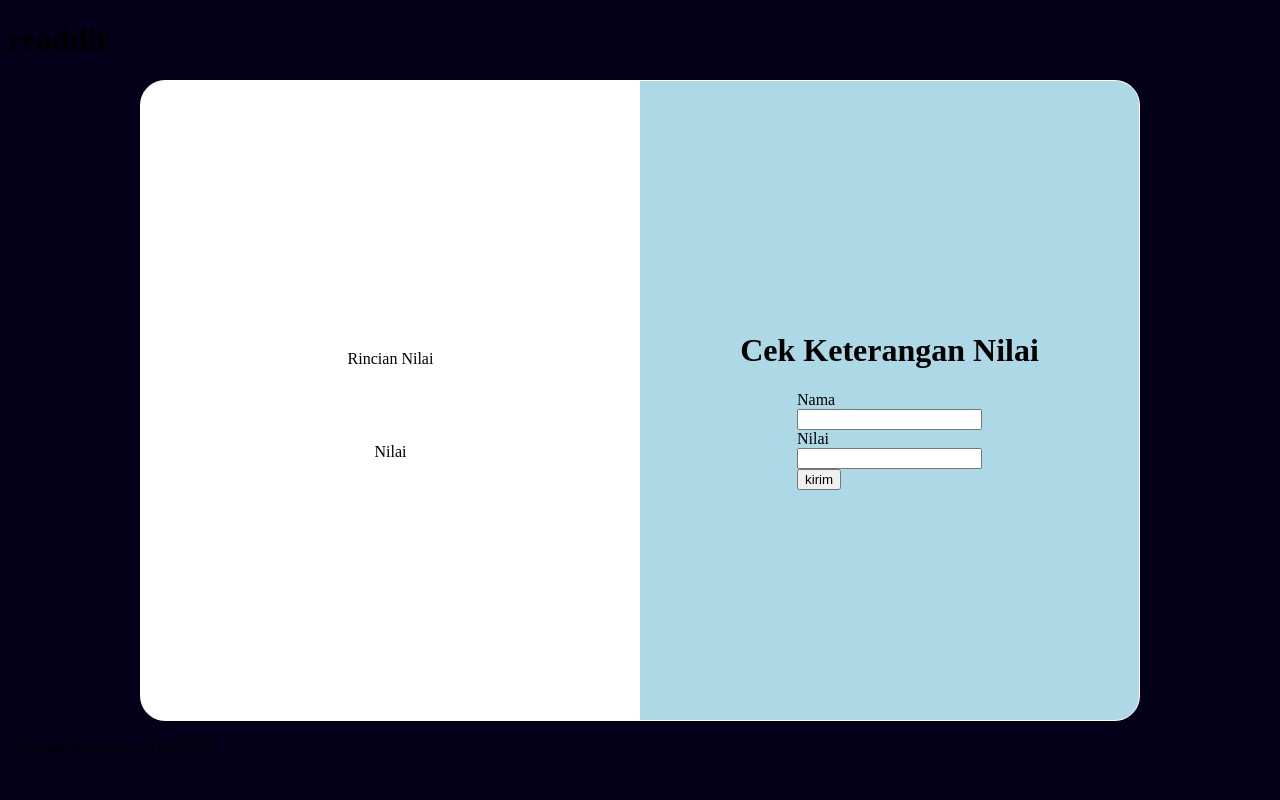
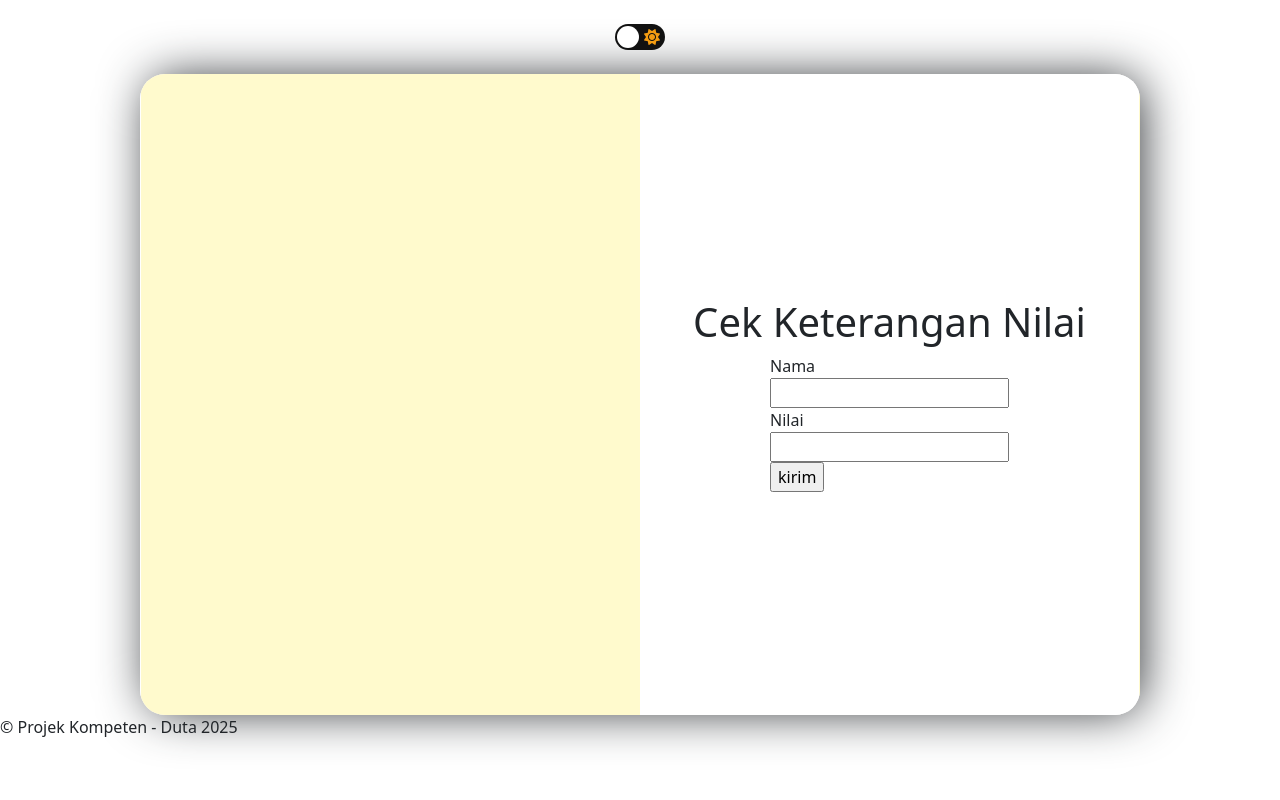
Before and after one commit to dutautes/projek-ats-kompeten, a PHP site: page / in a window 1280 px wide. Run offline with PHP 8.4, Linux system fonts and the light colour scheme; data that the repository does not hold is empty.

Commit message:
penambahan-toggle

```diff
--- /dev/null
+++ b/assets/script/script.js
@@ -0,0 +1,19 @@
+const body = document.getElementById("bodyPage");
+const checkbox = document.getElementById("checkbox");
+const mainContainer = document.querySelector(".main-container");
+const containerLeft = document.querySelector(".container-left");
+const footer = document.querySelector("footer");
+
+checkbox.addEventListener("change", () => {
+    if (checkbox.checked) {
+        body.style.background = "#000016";
+        mainContainer.style.background = "linear-gradient(to right, #2C3E50 50%, #BDC3C7 50%)";
+        containerLeft.style.color = "white";
+        footer.style.color = "white";
+    } else {
+        body.style.background = "#fff";
+        mainContainer.style.background = "linear-gradient(to right, #FFFACD 50%, white 50%)";
+        containerLeft.style.color = "black";
+        footer.style.color = "black";
+    }
+});
--- a/assets/styles/style.css
+++ b/assets/styles/style.css
@@ -3,7 +3,7 @@
 }
 
 body {
-    background-color: #04001a;
+    font-family: sans-serif;
 }
 
 main {
@@ -16,13 +16,14 @@
     display: flex;
     height: auto;
     width: 1000px;
-    border: 1px solid white;
+    border: 1px solid transparent;
     border-radius: 25px;
     -webkit-border-radius: 25px;
     -moz-border-radius: 25px;
     -ms-border-radius: 25px;
     -o-border-radius: 25px;
-    background: linear-gradient(to right, white 50%, lightblue 50%-100%);
+    background: linear-gradient(to right, #FFFACD 50%, #FFFFFF 50%);
+    box-shadow: 5px 0px 50px -5px;
 }
 
 .container-left,
@@ -43,3 +44,55 @@
     width: 100px;
     height: auto;
 }
+
+/* toggle change theme */
+.ror {
+    flex-shrink: 0;
+    max-width: 100%;
+    justify-self: center;
+    margin-bottom: 1.5rem;
+}
+
+.checkbox {
+    opacity: 0;
+    position: absolute;
+    display: none !important;
+}
+
+.checkbox-label {
+    background-color: #111;
+    width: 50px;
+    height: 26px;
+    border-radius: 50px;
+    position: relative;
+    padding: 5px;
+    display: flex;
+    justify-content: space-between;
+    align-items: center;
+}
+
+.fa-moon {
+    color: #f1c40f;
+}
+.fa-sun {
+    color: #f39c12;
+}
+
+.checkbox-label .ball {
+    background-color: #fff;
+    width: 22px;
+    height: 22px;
+    position: absolute;
+    left: 2px;
+    top: 2px;
+    border-radius: 50%;
+    transition: transform 0.2s linear;
+}
+
+.checkbox:checked + .checkbox-label .ball {
+    transform: translateX(24px);
+}
+
+#checkbox {
+    display: none;
+}
--- a/index.php
+++ b/index.php
@@ -6,10 +6,22 @@
     <title>Kompeten</title>
     <!-- my own css -->
     <link rel="stylesheet" href="assets/styles/style.css">
+    <!-- Bootstrap -->
+    <link href="https://cdn.jsdelivr.net/npm/bootstrap@5.3.3/dist/css/bootstrap.min.css" rel="stylesheet">
+    <script src="https://cdn.jsdelivr.net/npm/bootstrap@5.3.3/dist/js/bootstrap.bundle.min.js"></script>
+    <!-- Font Awesome -->
+    <link rel="stylesheet" href="https://cdnjs.cloudflare.com/ajax/libs/font-awesome/6.7.2/css/all.min.css"/>
 </head>
-<body>
+<body id="bodyPage" >
     <header>
-        <h1>readdir</h1>
+        <div class="ror justify-content-center mt-4">
+            <input type="checkbox" class="checkbox" id="checkbox">
+            <label for="checkbox" class="checkbox-label">
+                <i class="fas fa-moon"></i>
+                <i class="fas fa-sun"></i>
+                <span class="ball"></span>
+            </label>
+        </div>
     </header>
 
     <!-- main -->
@@ -48,8 +60,6 @@
                         }else {
                             echo "Belum Kompeten";
                         }
-                    }
-                    }
                     ?>
                 </h1>
                 <p class="rincian">Rincian Nilai</p>
@@ -63,7 +73,8 @@
                 <p>
                     <?php
                     $nilai = $_POST["nilai"];
-                    echo "$nilai";
+                    echo $nilai;
+                    }}
                     ?>
                 </p>
             </div>
@@ -85,5 +96,9 @@
     <footer>
         <p>&copy Projek Kompeten - Duta 2025</p>
     </footer>
+
+    <!-- javascript -->
+    <script src="assets/script/script.js"></script>
+
 </body>
 </html>
```
Also changed, not shown: assets/images/belum-kompeten-blue.png, assets/images/belum-kompeten.svg (deleted), assets/images/sudah-kompeten.svg (deleted), assets/script/button.js (deleted), 1 other file.
